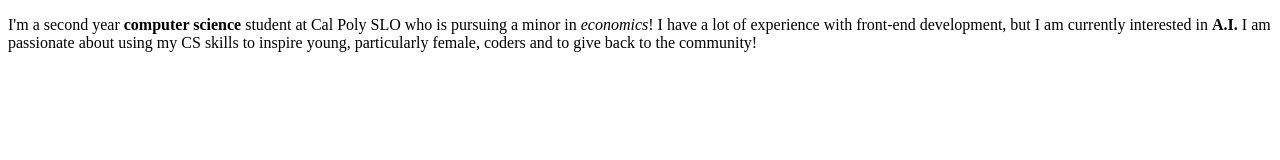
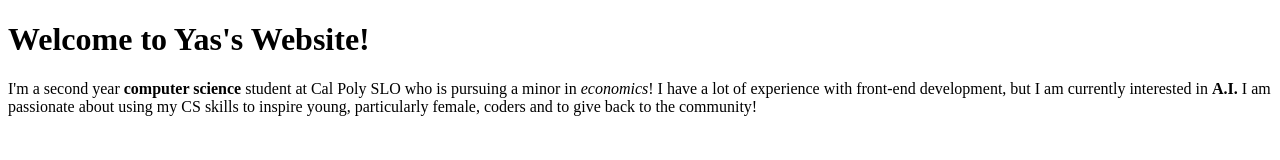
Before and after one commit to YaseminAkkaya/YaseminAkkaya.github.io, a plain HTML site: page YaseminAkkaya.github.io/index.html in a window 1280 px wide. Drawn offline with Linux system fonts and the light colour scheme.

Commit message:
feat: updated files

```diff
--- a/YaseminAkkaya.github.io/index.html
+++ b/YaseminAkkaya.github.io/index.html
@@ -6,6 +6,7 @@
         <body>
             <nav></nav>
             <main>
+                <h1>Welcome to Yas's Website!</h1>
                 <p>I'm a second year <strong>computer science</strong> student at Cal Poly SLO who is
                     pursuing a minor in <em>economics</em>! I have a lot of experience with front-end development,
                     but I am currently interested in <strong>A.I.</strong> I am passionate about using my CS skills to inspire young,
```
